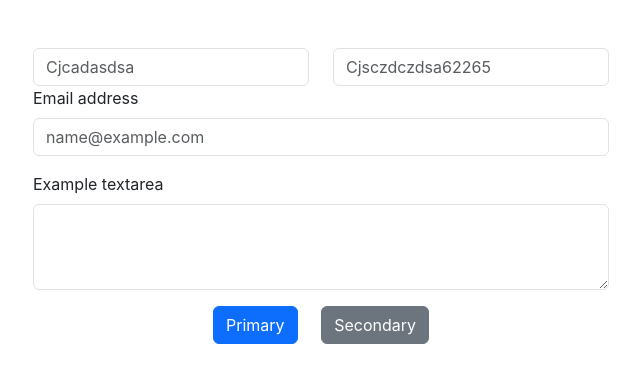
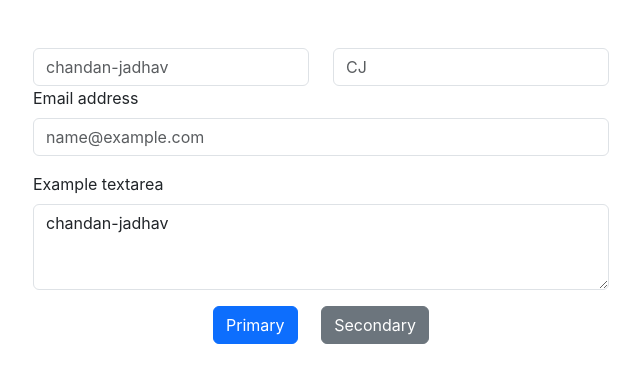
Before and after one commit to JadhavC07/FormValidation, a React (Create React App) app: page / in a window 1280 px wide. Shown: the top 382 px of the page, without its empty margins (319-959 px from the left). Built offline with nearby package versions, Linux system fonts and the light colour scheme.

Commit message:
change in app.js and validation.js

```diff
--- a/src/App.js
+++ b/src/App.js
@@ -6,7 +6,7 @@ const App = () => {
   return (
     <div>
 
-      <Validation  chandan="Cjcadasdsa" jadhav="Cjsczdczdsa62265"/>
+      <Validation  chandan="CJ" jadhav="CJ"/>
     </div>
   )
 }
--- a/src/Components/Validation.js
+++ b/src/Components/Validation.js
@@ -1,6 +1,16 @@
+import { useState } from "react";
 import "./Validation.css"
 
 const Validation = (props) => {
+
+  const [name, setName] = useState("chandan-jadhav")
+const setnameCJ =()=>{
+  setName("CJ First Name")
+}
+const setnamecj =()=>{
+  setName("CJ Last Name")
+}
+
   return (
     <div className="container-sm my-5 box">
       <div class="row">
@@ -8,7 +18,7 @@ const Validation = (props) => {
           <input
             type="text"
             class="form-control"
-            placeholder={props.chandan}
+            placeholder={name}
             aria-label="First name"
           />
         </div>
@@ -40,13 +50,13 @@ const Validation = (props) => {
           className="form-control"
           id="exampleFormControlTextarea1"
           rows="3"
-        ></textarea>
+        >{name}</textarea>
       </div>
       <div className="mb-3 d-flex justify-content-between size">
-        <button type="button" class="btn btn-primary">
+        <button type="button" class="btn btn-primary" onClick={setnameCJ}>
           Primary
         </button>
-        <button type="button" class="btn btn-secondary">
+        <button type="button" class="btn btn-secondary" onClick={setnamecj}>
           Secondary
         </button>
       </div>
```
